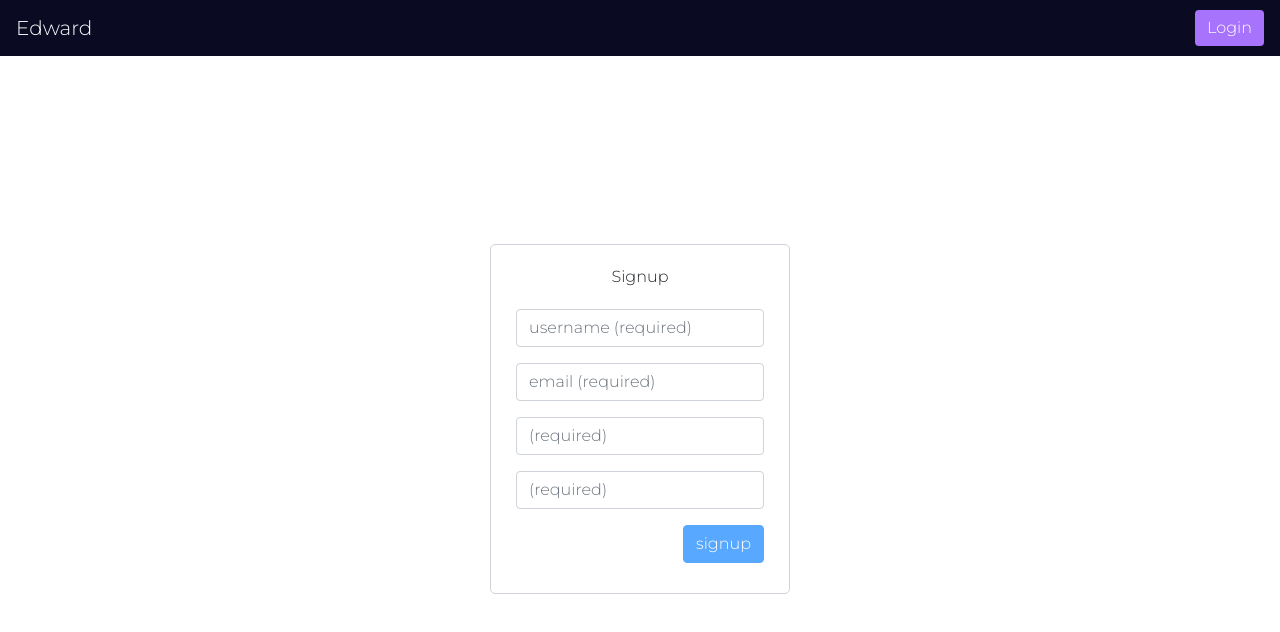
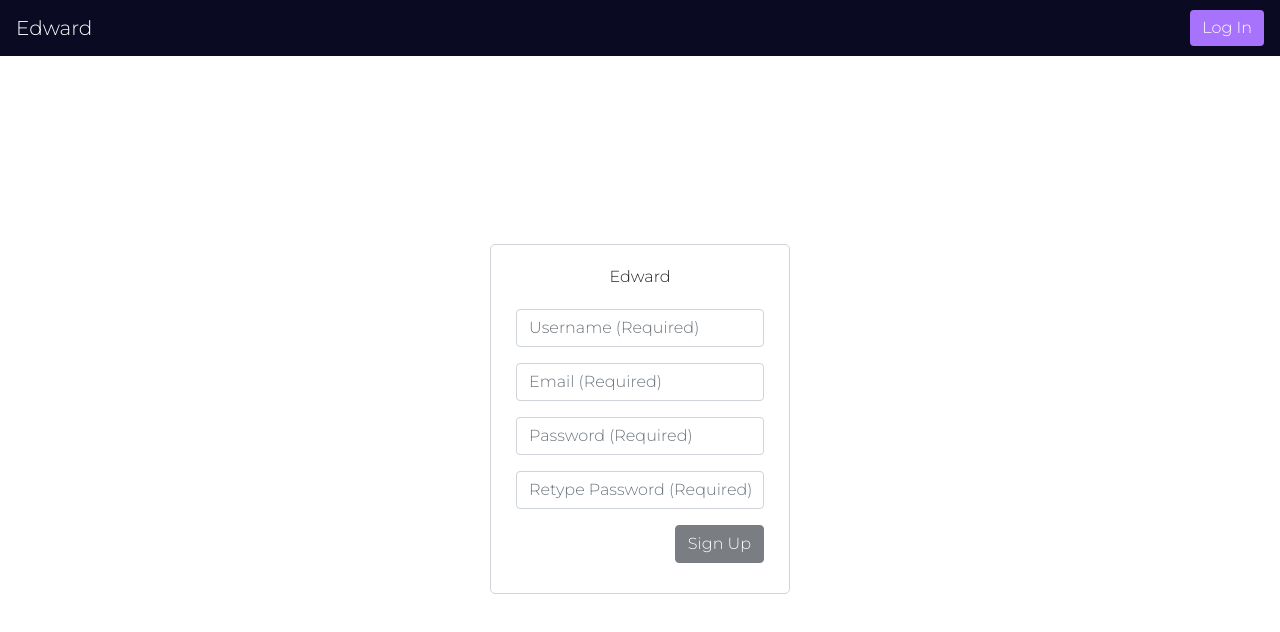
Before and after one commit to khny258/Edward, a React (Create React App) app in the folder client/: page /signup in a window 1280 px wide. Shown: the top 632 px of the page. Built offline with nearby package versions, Linux system fonts and the light colour scheme; no server answers.

Commit message:
improved signup and login pages

```diff
--- a/client/public/index.html
+++ b/client/public/index.html
@@ -2,7 +2,7 @@
 <html lang="en">
   <head>
     <meta charset="utf-8" />
-    <link rel="icon" href="%PUBLIC_URL%/favicon.ico" />
+    <link rel="icon" href="/client/public/favicon.ico" />
     <meta name="viewport" content="width=device-width, initial-scale=1" />
     <meta name="theme-color" content="#000000" />
     <meta
--- a/client/src/containers/Navbar/index.js
+++ b/client/src/containers/Navbar/index.js
@@ -30,8 +30,8 @@ const Navbar = props => {
                     <i className='fa fa-sign-out fa-1x' aria-hidden='true'></i>
                  </Button>
                : location.pathname === '/login'
-                  ? <Link to='/signup'><Button theme='primary'>Signup</Button></Link>
-				      : <Link to='/login'><Button>Login</Button></Link> }
+                  ? <Link to='/signup'><Button theme='primary'>Sign Up</Button></Link>
+				      : <Link to='/login'><Button>Log In</Button></Link> }
 			</nav>
 		);
 };
--- a/client/src/pages/Landing/index.js
+++ b/client/src/pages/Landing/index.js
@@ -12,7 +12,7 @@ function Insights() {
         <div className="col-md-6 align-self-center">
             <center><h1><b>Meet Edward! The smarter sibling of the <a href="https://www.sec.gov/edgar/searchedgar/companysearch.html" target="_blank" style={{color:"#a873fc"}}>SEC's Edgar</a></b></h1>
             <h5><b>Become a well-informed investor!</b></h5>
-            <a className="btn text-light" style={{backgroundColor:"#a873fc"}} href="/signup">Sign up for free</a> </center>
+            <a className="btn text-light" style={{backgroundColor:"#a873fc"}} href="/signup">Sign Up for Free</a> </center>
         </div>
       </div>
       <div className="row my-4 justify-content-md-center">
--- a/client/src/pages/Login/index.js
+++ b/client/src/pages/Login/index.js
@@ -58,27 +58,28 @@ class Login extends Component {
 			<Container fluid>
 				<Row>
 					<Col size='12'>
-						<Card title='Login'>
+						<Card title='Edward'>
 							<form>
 								<Input
 									value={this.state.email}
 									onChange={this.handleInputChange}
 									name='email'
-									placeholder='email (required)'
+									placeholder='Email'
 								/>
 								<Input
 									value={this.state.password}
 									onChange={this.handleInputChange}
 									name='password'
-									placeholder='(required)'
+									placeholder='Password'
 									type='password'
 								/>
 
 								<FormBtn
 									disabled={!(this.state.email && this.state.password)}
+									theme='dark'
 									onClick={this.handleFormSubmit}
 								>
-									Log in
+									Log In
 								</FormBtn>
 							</form>
 						</Card>
--- a/client/src/pages/Signup/index.js
+++ b/client/src/pages/Signup/index.js
@@ -79,40 +79,40 @@ class Signup extends Component {
 			<Container fluid>
 				<Row>
 					<Col size='12'>
-						<Card title='Signup'>
+						<Card title='Edward'>
 							<form className={styles.form} onSubmit={this.handleFormSubmit}>
 								<Input
 									value={this.state.username}
 									onChange={this.handleInputChange}
 									name='username'
-									placeholder='username (required)'
+									placeholder='Username (Required)'
 								/>
 								<Input
 									value={this.state.email}
 									onChange={this.handleInputChange}
 									name='email'
-									placeholder='email (required)'
+									placeholder='Email (Required)'
 								/>
 								<Input
 									value={this.state.password}
 									onChange={this.handleInputChange}
 									name='password'
-									placeholder='(required)'
+									placeholder='Password (Required)'
 									type='password'
 								/>
 								<Input
 									value={this.state.passwordConf}
 									onChange={this.handleInputChange}
 									name='passwordConf'
-									placeholder='(required)'
+									placeholder='Retype Password (Required)'
 									type='password'
 								/>
 
 								<FormBtn
 									disabled={!(this.state.email && this.state.password && this.state.passwordConf)}
-									theme='primary'
+									theme='dark'
 								>
-									signup
+									Sign Up
 								</FormBtn>
 							</form>
 						</Card>
```
Also changed, not shown: 1 other file (tests, documents, lock files or other folders).
